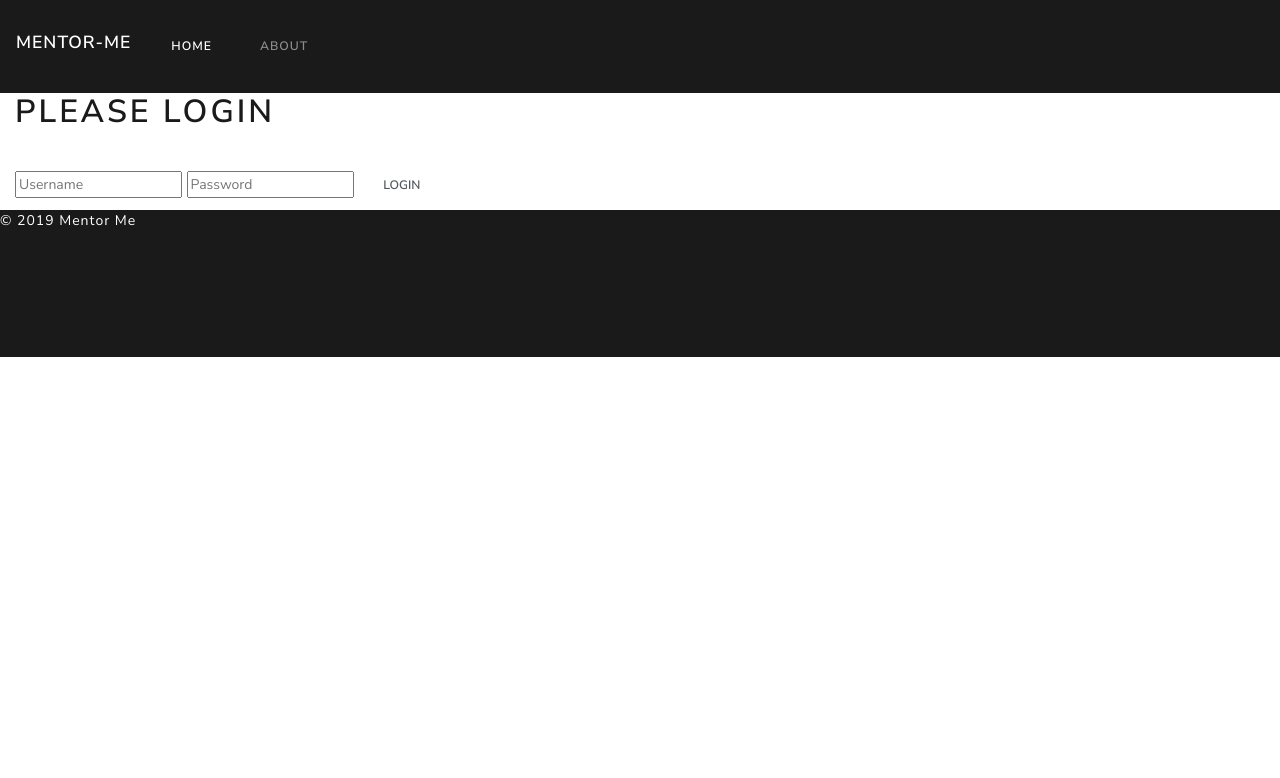
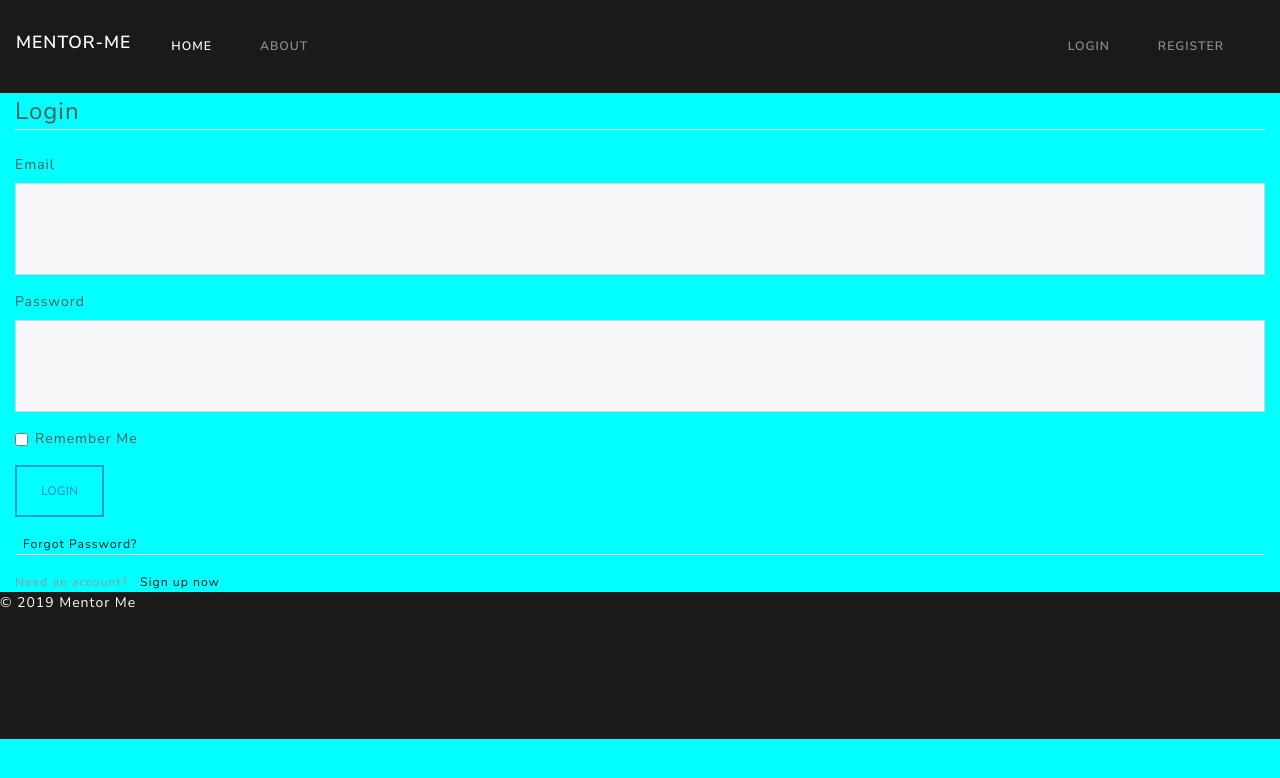
Before and after one commit to liyaSileshi/mentor_me, a Flask app: page /login in a window 1280 px wide. Shown: the top 778 px of the page. Run offline with Flask 2, Linux system fonts and the light colour scheme; some libraries are stand-ins or nearby versions.

Commit message:
adding stylesheets

```diff
--- a/app.py
+++ b/app.py
@@ -10,14 +10,26 @@
 client = MongoClient()
 db = client.MentorMe
 mentors = db.mentors
-mentee = db.mentors
+# mentee = db.mentee
+users = db.users
+
+
 app = Flask(__name__)
 
 app.config['SECRET_KEY'] = '412eb254393c7dec141e79faf17b8a17'
-# m1={'Name':'Lorem', 'age':21}
-# m2= {'Name':'red', 'age':20}
-# mentee.insert_one(m2)
 
+class user(object):
+    def __init__(self, username, password, email):
+        self.username = username
+        self.password = password
+        self.email = email
+
+    def json(self):
+        return {
+            'username': self.username,
+            'password': self.password,
+            'email': self.email
+        }
 
 @app.route('/')
 def index():
@@ -32,46 +44,43 @@
     mentor = mentors.find_one({'_id' : ObjectId(mentor_id)})
     return render_template('mentor_profile.html', mentor = mentor)
 
-# @app.route('/books/<book_id>')
-# def book_show(book_id):
-#     """Show a single book."""
-#     book = books.find_one({'_id' : ObjectId(book_id)})
-#     book_users = users.find({'book_id': ObjectId(book_id)})
-#     return render_template('book_show.html', book= book)
-
 @app.route('/about')
 def about():
     return render_template('about.html')
 
-
 @app.route('/register', methods=['GET', 'POST'])
 def register():
-    form = RegistrationForm()
-    if form.validate_on_submit():
-        flash(f'Account created for {form.username.data}!', 'success')
-        return redirect(url_for('/'))
-    return render_template('register.html', title = 'Register', form=form)
+    """Registration page for users"""
+    if request.method == 'POST':
+        form = RegistrationForm()
+        if form.validate_on_submit():
+            if users.find_one({'username':form.username.data}):
+                flash(f'Sorry, an account with this username already exists!')
+                return redirect(url_for('register'))
+            else:
+                current_user = users.insert_one(user(form.username.data, form.password.data, form.email.data).json())
+                flash(f'Congrats! You have successfully created an account!')
+                return redirect(url_for('login'))
+        else:
+            flash(f'Incorrect credintials')
+            return render_template('register.html',title='Register', form=form)
 
-@app.route('/login')
+    if request.method == 'GET':
+        form = RegistrationForm()
+        return render_template('register.html', title = 'Register', form=form)
+
+@app.route('/login', methods=['GET', 'POST'])
 def login():
+    """ Users login page"""
     form = LoginForm()
+    if request.method == 'POST':
+        if form.validate_on_submit():
+            if users.find_one({'email': form.email.data}):
+                if (form.email.data == users.find_one({"email": form.email.data})["email"]) and (form.password.data == users.find_one({"email": form.email.data})["password"]):
+                    return redirect(url_for('index'))
+                else:
+                    flash(f"Login unsuccessful. Please check if email and password was correct", 'danger')
     return render_template('login.html', title='Login', form=form)
-
-
-
-
-
-
-# @app.route('/login', methods=['GET', 'POST'])
-# def login():
-#     error = None
-#     if request.method == 'POST':
-#         if request.form['username'] != 'admin' or request.form['password'] != 'admin':
-#             error = 'Invalid Credentials. Please try again.'
-#         else:
-#             return redirect(url_for('index'))
-#     return render_template('login.html', error=error)
-
 
 if __name__ == '__main__':
     app.run(debug=True)
--- /dev/null
+++ b/static/css/styles.css
@@ -0,0 +1,3 @@
+body{
+    background-color: aqua;
+}
--- a/templates/base.html
+++ b/templates/base.html
@@ -10,17 +10,21 @@
   <link rel="stylesheet" href="https://stackpath.bootstrapcdn.com/bootstrap/4.3.1/css/bootstrap.min.css">
   <!-- BOOTSTRAP THEME -->
   <link rel="stylesheet" href="https://bootswatch.com/4/lux/bootstrap.min.css">
-  <link rel="stylesheet" href="https://maxcdn.bootstrapcdn.com/font-awesome/4.4.0/css/font-awesome.min.css">
-  <link rel="stylesheet" type="text/css" href="{{url_for('static', filename='/css/style.css',v=0.01)}}">
+
+  <link rel="stylesheet" type="text/css" href="{{url_for('static', filename='css/styles.css')}}">
 </head>
 <body>
 
   <!-- NAVBAR -->
   <nav class="navbar navbar-expand-lg navbar-dark bg-primary">
-    <a class="navbar-brand" href="#" style='padding-bottom: 0.75em;'>Mentor-Me</a>
-    <div class="navbar-nav" style="display:flex; align-content: center; font-weight: 900;">
-      <a class="nav-item nav-link active" href="/">Home <span class="sr-only">(current)</span></a>
-      <a class="nav-item nav-link" href="/about">About</a>
+    <a class="navbar-brand" href="/" style='padding-bottom: 0.75em;'>Mentor-Me</a>
+    <div class="navbar-nav mr-auto" style="display:flex; align-content: center; font-weight: 900;">
+      <a class="nav-item nav-link active" href="{{ url_for('index') }}">Home <span class="sr-only">(current)</span></a>
+      <a class="nav-item nav-link" href="{{ url_for('about') }}">About</a>
+    </div>
+    <div class = 'navbar-nav'>
+        <a class="nav-item nav-link" href="{{ url_for('login') }}">Login</a>
+        <a class="nav-item nav-link" href="{{ url_for('register') }}">Register</a>
     </div>
   </nav>
 
--- a/templates/login.html
+++ b/templates/login.html
@@ -1,15 +1,58 @@
-    {% extends 'base.html' %}
-    {% block content %}
-      <h1>Please login</h1>
-      <br>
-      <form action="" method="post">
-        <input type="text" placeholder="Username" name="username" value="{{
-          request.form.username }}">
-         <input type="password" placeholder="Password" name="password" value="{{
-          request.form.password }}">
-        <input class="btn btn-default" type="submit" value="Login">
-      </form>
-      {% if error %}
-        <p class="error"><strong>Error:</strong> {{ error }}
-      {% endif %}
-    {% endblock %}
+{% extends 'base.html' %}
+{% block content %}
+    <div class = 'content-section'>
+        <form method='POST' action=''>
+            {{ form.hidden_tag() }}
+            <fieldset class='form-group'>
+                <legend class='border-bottom mb-4'>Login</legend>
+
+                <div class='form-group'>
+                    {{ form.email.label(class='form-control-label') }}
+                    {% if form.email.errors %}
+                        {{ form.email(class='form-control form-control-lg is-invalid') }}
+                        <div class='invalid-feedback'>
+                            {% for error in form.email.errors %}
+                                <span>{{ error }}</span>
+                            {% endfor %}
+                        </div>
+                    {% else %}
+                        {{ form.email(class='form-control form-control-lg') }}
+                    {% endif %}
+                </div>
+
+                <div class='form-group'>
+                    {{ form.password.label(class='form-control-label') }}
+                    {% if form.password.errors %}
+                        {{ form.password(class='form-control form-control-lg is-invalid') }}
+                        <div class='invalid-feedback'>
+                            {% for error in form.password.errors %}
+                                <span>{{ error }}</span>
+                            {% endfor %}
+                        </div>
+                    {% else %}
+                        {{ form.password(class='form-control form-control-lg') }}
+                    {% endif %}
+                </div>
+
+                <div class='form-check'>
+                  {{ form.remember(class='form-check-input') }}
+                  {{ form.remember.label(class='form-check-label') }}
+                </div>
+
+            </fieldset>
+
+            <div class = 'form-group'>
+                {{ form.submit(class='btn btn-outline-info') }}
+            </div>
+            <small class='text-muted ml-2'>
+              <a href='#'>Forgot Password?</a>
+            </small>
+        </form>
+    </div>
+    <div class='border-top pt-3'>
+        <small class='text-muted'>
+            Need an account? <a class='ml-2' href="{{ url_for('register') }}"> Sign up now </a>
+        </small>
+    </div>
+
+{% endblock %}
```
Also changed, not shown: templates/register.html (+41 -4 lines), 1 other file.
